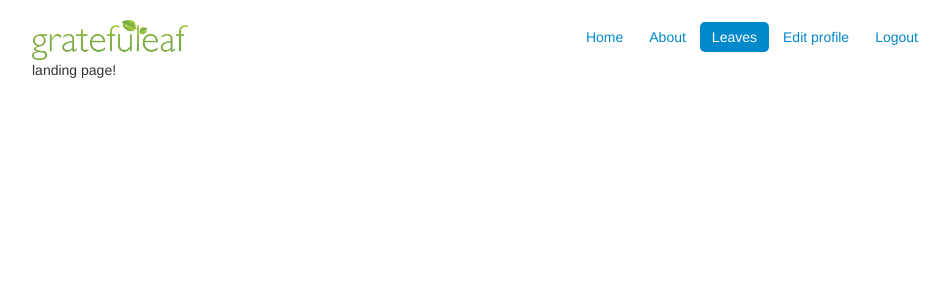
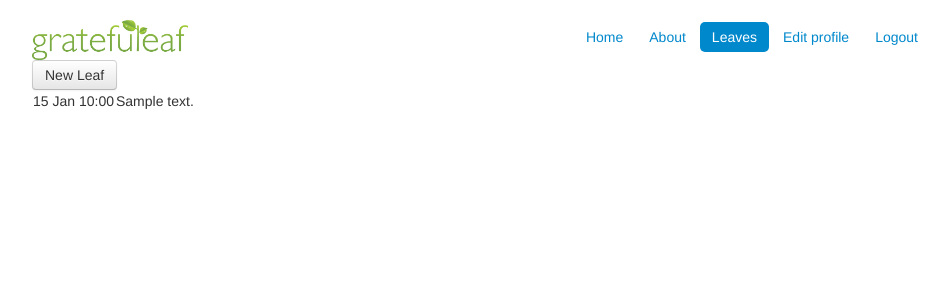
Before and after one commit to joncslee/gratefuleaf, a Rails app: page /leaves in a window 1280 px wide. Shown: the top 300 px of the page, without its empty margins (158-1106 px from the left). Run offline with Rails 7, Linux system fonts and the light colour scheme; a user stored in the database is signed in; tables that the repository leaves empty hold one stand-in row (values such as "Sample post"); style sheets or scripts are compiled from the project's sources; parts of the project's set-up code (start-up, migrations or seed data) failed here and were passed over.

Commit message:
added basic leaf creation

```diff
--- a/app/controllers/leaves_controller.rb
+++ b/app/controllers/leaves_controller.rb
@@ -1,7 +1,29 @@
 class LeavesController < ApplicationController
 
+  # only members have access to leaf sections
+  before_filter :require_login
+
   def index
+    if request.post?
+      @leaf = current_user.leaves.create(params[:leaf])
+      if !@leaf.save
+        redirect_to :action => 'new'
+      end
+    end
 
+    @leaves = current_user.leaves
+  end
+
+  def new
+    @leaf = Leaf.new
+  end
+
+  private
+
+  def require_login
+    unless current_user
+      redirect_to login_url
+    end
   end
 
 end
--- a/app/models/leaf.rb
+++ b/app/models/leaf.rb
@@ -1,3 +1,5 @@
 class Leaf < ActiveRecord::Base
   attr_accessible :content
+
+  belongs_to :user
 end
--- a/app/models/user.rb
+++ b/app/models/user.rb
@@ -2,4 +2,6 @@ class User < ActiveRecord::Base
   acts_as_authentic
   attr_accessible :first_name, :last_name, :username, :email, :password, :password_confirmation
 
+  has_many :leaves
+
 end
--- a/app/views/leaves/index.html.erb
+++ b/app/views/leaves/index.html.erb
@@ -1 +1,9 @@
-landing page!
+<a class="btn" href="/leaves/new">New Leaf</a>
+<table>
+<% @leaves.each do |leaf| %>
+  <tr>
+    <td><%= leaf.created_at.to_formatted_s :short %></td>
+    <td><%= leaf.content %></td>
+  </tr>
+<% end %>
+</table>
--- a/config/routes.rb
+++ b/config/routes.rb
@@ -12,6 +12,7 @@ Gratefuleaf::Application.routes.draw do
   resources :users
 
   match '/leaves' => 'leaves#index'
+  match '/leaves/new' => 'leaves#new'
 
   # The priority is based upon order of creation:
   # first created -> highest priority.
--- /dev/null
+++ b/db/migrate/20121231034301_add_user_id_to_leaves.rb
@@ -0,0 +1,5 @@
+class AddUserIdToLeaves < ActiveRecord::Migration
+  def change
+    add_column :leaves, :user_id, :integer
+  end
+end
```
Also changed, not shown: app/views/leaves/new.html.erb (added, +12 -0 lines), db/schema.rb.
